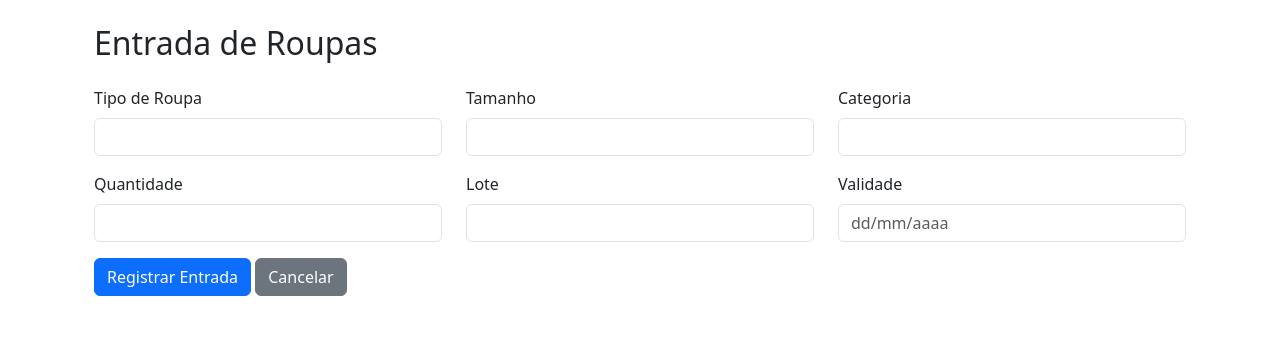
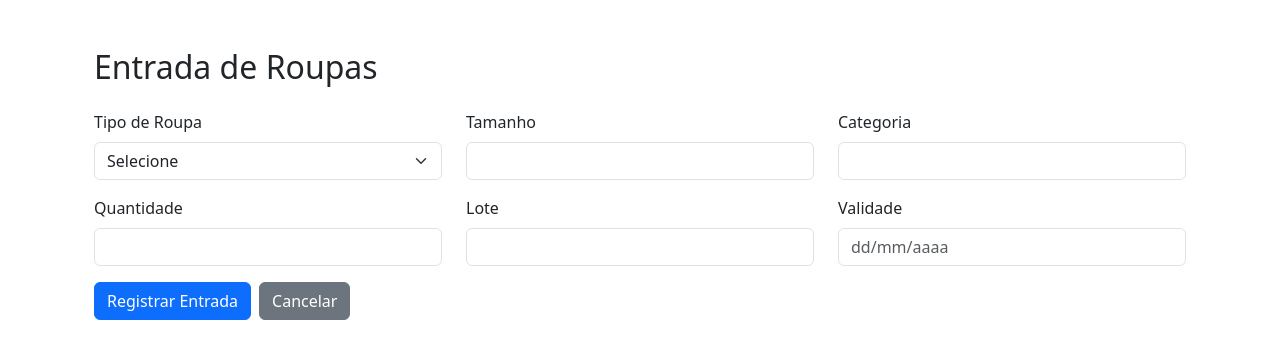
Before and after one commit to lucasvrmoreira/SICRO-WEB-TESTE-HTML---CSS, a Flask app: page /entrada in a window 1280 px wide. Shown: the top 359 px of the page. Run offline with Flask 3, Linux system fonts and the light colour scheme; some libraries are stand-ins or nearby versions.

Commit message:
Adiciona campo de seleção com preenchimento automático no tipo de roupa

```diff
--- a/templates/entrada.html
+++ b/templates/entrada.html
@@ -1,54 +1,66 @@
+<!-- entrada.html -->
+
 {% extends 'base.html' %}
 
 {% block content %}
-<div class="container mt-4">
+<div class="container mt-5">
     <h2 class="mb-4">Entrada de Roupas</h2>
     <form method="POST" action="/entrada">
         <div class="row mb-3">
-            <div class="col-md-4">
+            <div class="col">
                 <label for="tipo" class="form-label">Tipo de Roupa</label>
-                <input type="text" class="form-control" id="tipo" name="tipo" required>
+                <select class="form-select" id="tipo" name="tipo" required onchange="atualizarCampos()">
+                    <option value="">Selecione</option>
+                    <option value="Macacão Azul">Macacão Azul</option>
+                    <option value="Bota Azul">Bota Azul</option>
+                    <option value="Óculos">Óculos</option>
+                    <option value="Panos">Panos</option>
+                    <option value="Jaleco">Jaleco</option>
+                    <option value="Camisa">Camisa</option>
+                    <option value="Calça">Calça</option>
+                </select>
             </div>
-            <div class="col-md-4">
+            <div class="col">
                 <label for="tamanho" class="form-label">Tamanho</label>
                 <input type="text" class="form-control" id="tamanho" name="tamanho" required>
             </div>
-            <div class="col-md-4">
+            <div class="col">
                 <label for="categoria" class="form-label">Categoria</label>
-                <input type="text" class="form-control" id="categoria" name="categoria" required>
+                <input type="text" class="form-control" id="categoria" name="categoria" readonly required>
             </div>
         </div>
+
         <div class="row mb-3">
-            <div class="col-md-4">
+            <div class="col">
                 <label for="quantidade" class="form-label">Quantidade</label>
-                <input type="number" class="form-control" id="quantidade" name="quantidade" min="1" required>
+                <input type="number" class="form-control" id="quantidade" name="quantidade" required min="1">
             </div>
-            <div class="col-md-4">
+            <div class="col">
                 <label for="lote" class="form-label">Lote</label>
                 <input type="text" class="form-control" id="lote" name="lote">
             </div>
-            <div class="col-md-4">
+            <div class="col">
                 <label for="validade" class="form-label">Validade</label>
                 <input type="text" class="form-control" id="validade" name="validade" placeholder="dd/mm/aaaa">
             </div>
         </div>
+
+        <div class="d-flex gap-2">
             <button type="submit" class="btn btn-primary">Registrar Entrada</button>
             <a href="/" class="btn btn-secondary">Cancelar</a>
+        </div>
     </form>
 </div>
 
 <script>
-    const tipoInput = document.getElementById('tipo');
+function atualizarCampos() {
+    const tipo = document.getElementById('tipo').value;
     const categoriaInput = document.getElementById('categoria');
     const tamanhoInput = document.getElementById('tamanho');
 
-    tipoInput.addEventListener('change', function () {
-        const tipo = tipoInput.value.trim().toLowerCase();
+    const estereis = ['Macacão Azul', 'Bota Azul', 'Óculos', 'Panos'];
+    const naoEstereis = ['Jaleco', 'Camisa', 'Calça'];
 
-        const estereis = ['macacão azul', 'bota azul', 'óculos', 'panos'];
-        const naoEstereis = ['jaleco', 'camisa', 'calça'];
-
-        // Define a categoria automaticamente
     if (estereis.includes(tipo)) {
         categoriaInput.value = 'Estéril';
     } else if (naoEstereis.includes(tipo)) {
@@ -57,12 +69,13 @@
         categoriaInput.value = '';
     }
 
-        // Define o tamanho automaticamente
-        if (tipo === 'óculos' || tipo === 'panos') {
+    if (tipo === 'Óculos' || tipo === 'Panos') {
         tamanhoInput.value = 'Padrão';
+        tamanhoInput.readOnly = true;
     } else {
         tamanhoInput.value = '';
+        tamanhoInput.readOnly = false;
     }
-    });
+}
 </script>
 {% endblock %}
```
Lines whose indentation alone changed are shown as unchanged.
